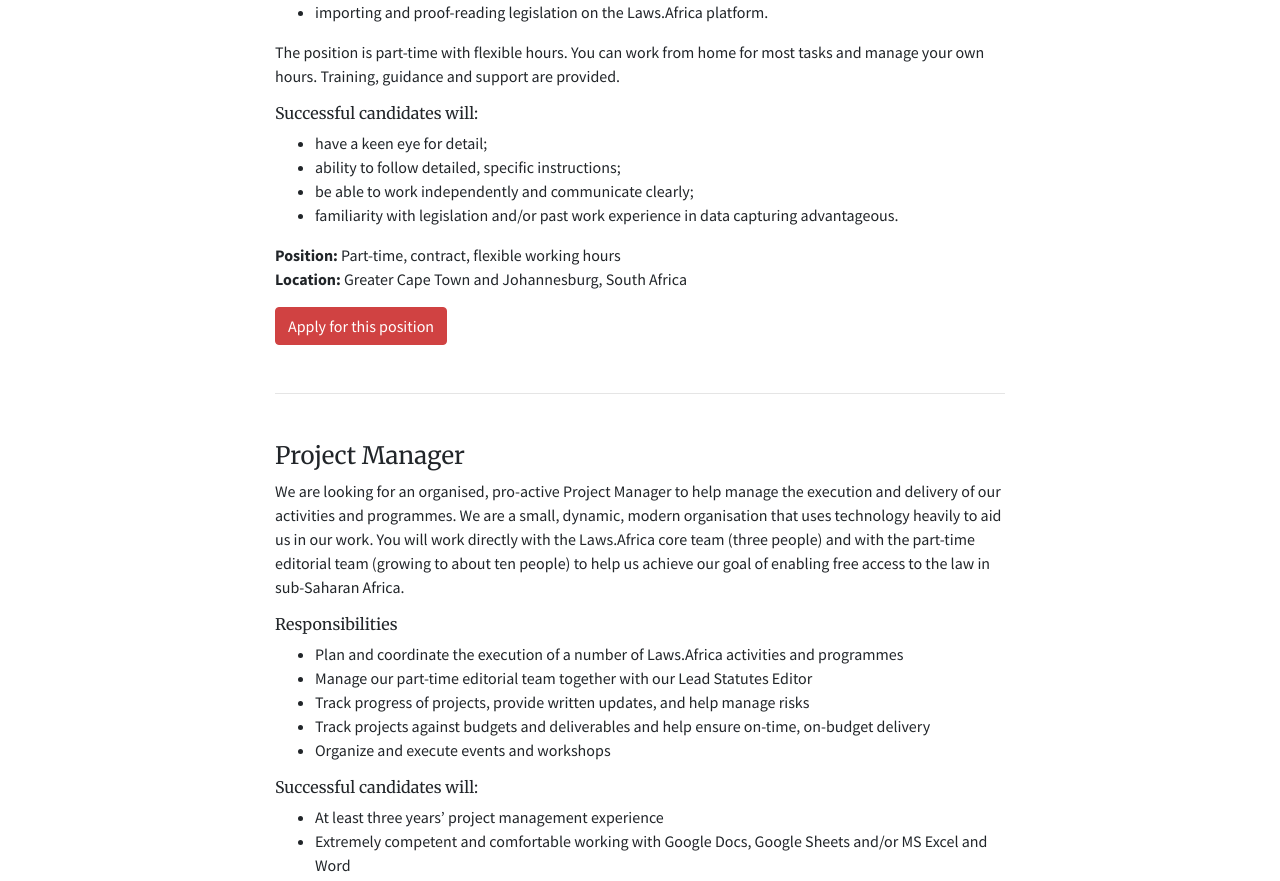
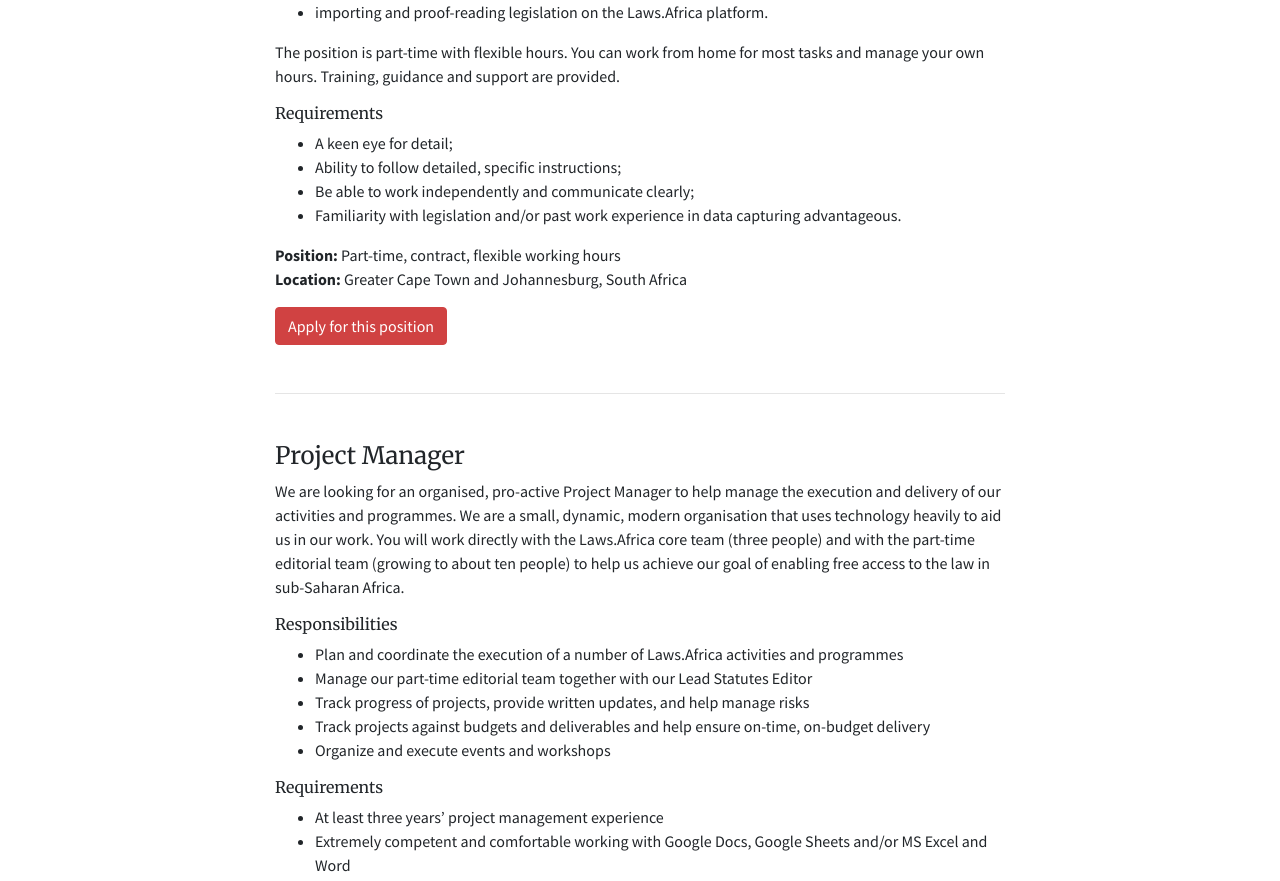
Before and after one commit to laws-africa/laws-africa.github.io, a Jekyll site: the page built from jobs.markdown, in a window 1280 px wide. Shown: the part 580-1461 px from the top of the page. Built offline with Jekyll 4.4.1, drawn with Linux system fonts in a browser that asks for light colours; nearby versions of some CDN libraries.

Commit message:
Layout for jobs

```diff
--- a/_layouts/jobs.html
+++ b/_layouts/jobs.html
@@ -28,10 +28,14 @@
                 {% endunless %}
 
                 <h4>{{ posn.title }}</h4>
-
                 {{ posn.description|markdownify }}
 
-                <h6>Successful candidates will:</h6>
+                {% if posn.responsibilities %}
+                <h6>Responsibilities</h6>
+                {{ posn.responsibilities|markdownify }}
+                {% endif %}
+
+                <h6>Requirements</h6>
                 {{ posn.requirements|markdownify }}
 
                 <p>
--- a/jobs.markdown
+++ b/jobs.markdown
@@ -13,19 +13,17 @@
     with flexible hours. You can work from home for most tasks and manage your own
     hours. Training, guidance and support are provided."
   requirements: |-
-    * have a keen eye for detail;
-    * ability to follow detailed, specific instructions;
-    * be able to work independently and communicate clearly;
-    * familiarity with legislation and/or past work experience in data capturing advantageous.
+    * A keen eye for detail;
+    * Ability to follow detailed, specific instructions;
+    * Be able to work independently and communicate clearly;
+    * Familiarity with legislation and/or past work experience in data capturing advantageous.
   type: Part-time, contract, flexible working hours
   location: Greater Cape Town and Johannesburg, South Africa
   cta: "/apply"
 - title: Project Manager
   description: |
     We are looking for an organised, pro-active Project Manager to help manage the execution and delivery of our activities and programmes. We are a small, dynamic, modern organisation that uses technology heavily to aid us in our work. You will work directly with the Laws.Africa core team (three people) and with the part-time editorial team (growing to about ten people) to help us achieve our goal of enabling free access to the law in sub-Saharan Africa.
-
-    ###### Responsibilities
-
+  responsibilities: |
     * Plan and coordinate the execution of a number of Laws.Africa activities and programmes
     * Manage our part-time editorial team together with our Lead Statutes Editor
     * Track progress of projects, provide written updates, and help manage risks
```
